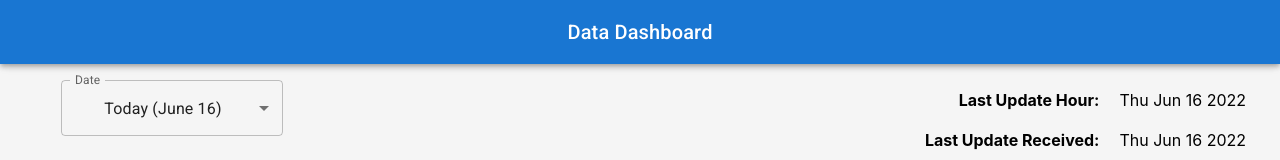
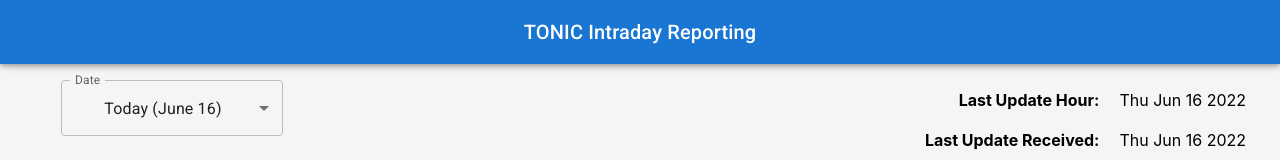
Before and after one commit to heisaduvan/vanandsinaninan-datadashboard, a React (Create React App) app: page / in a window 1280 px wide. Shown: the top 160 px of the page. Built offline with nearby package versions, Linux system fonts and the light colour scheme.

Commit message:
title changed

```diff
--- a/public/index.html
+++ b/public/index.html
@@ -19,7 +19,7 @@
       rel="stylesheet"
       href="https://fonts.googleapis.com/icon?family=Material+Icons"
     />
-    <title>Data Dashboard</title>
+    <title>TONIC Intraday Reporting</title>
   </head>
   <body>
     <div id="root"></div>
--- a/src/components/Home.js
+++ b/src/components/Home.js
@@ -27,7 +27,7 @@ export default function Home(props) {
               noWrap
               sx={{ flexGrow: 1 }}
             >
-              Data Dashboard
+              TONIC Intraday Reporting
             </Typography>
           </Toolbar>
         </AppBar>
```
